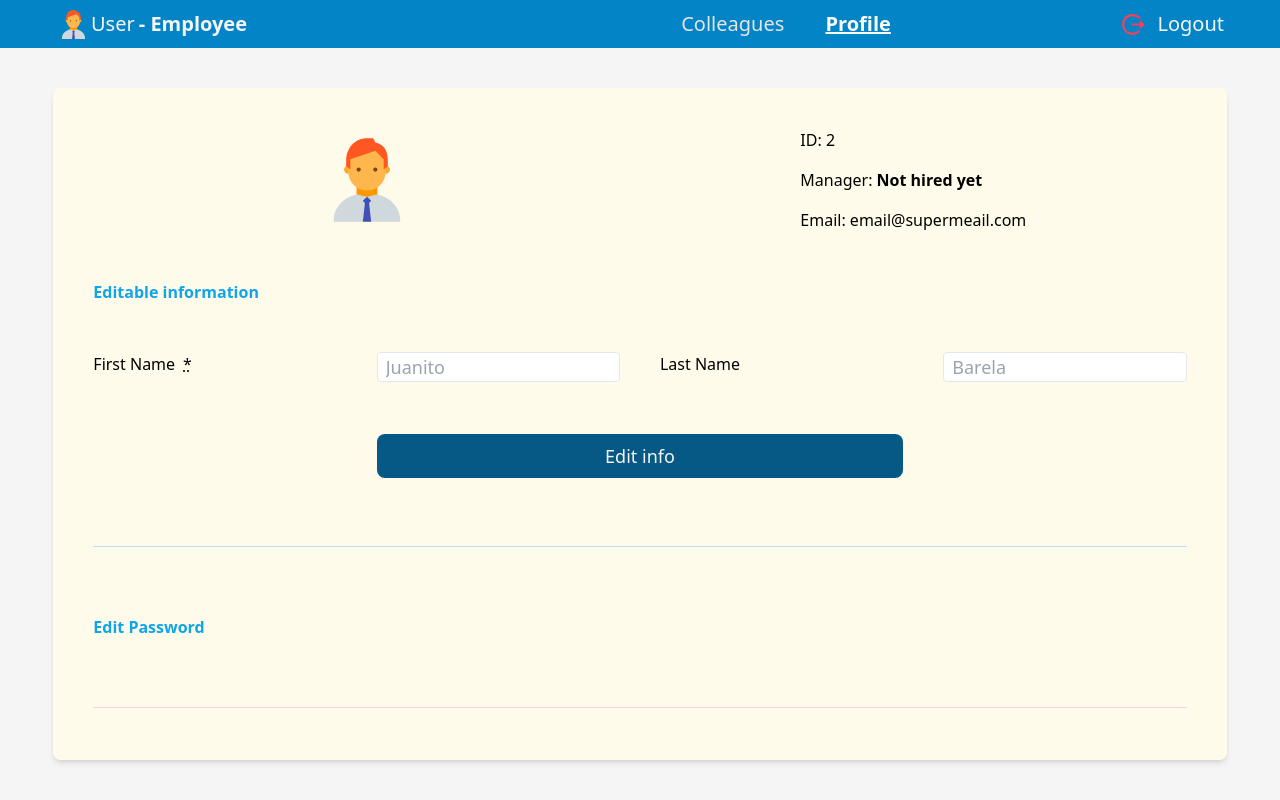
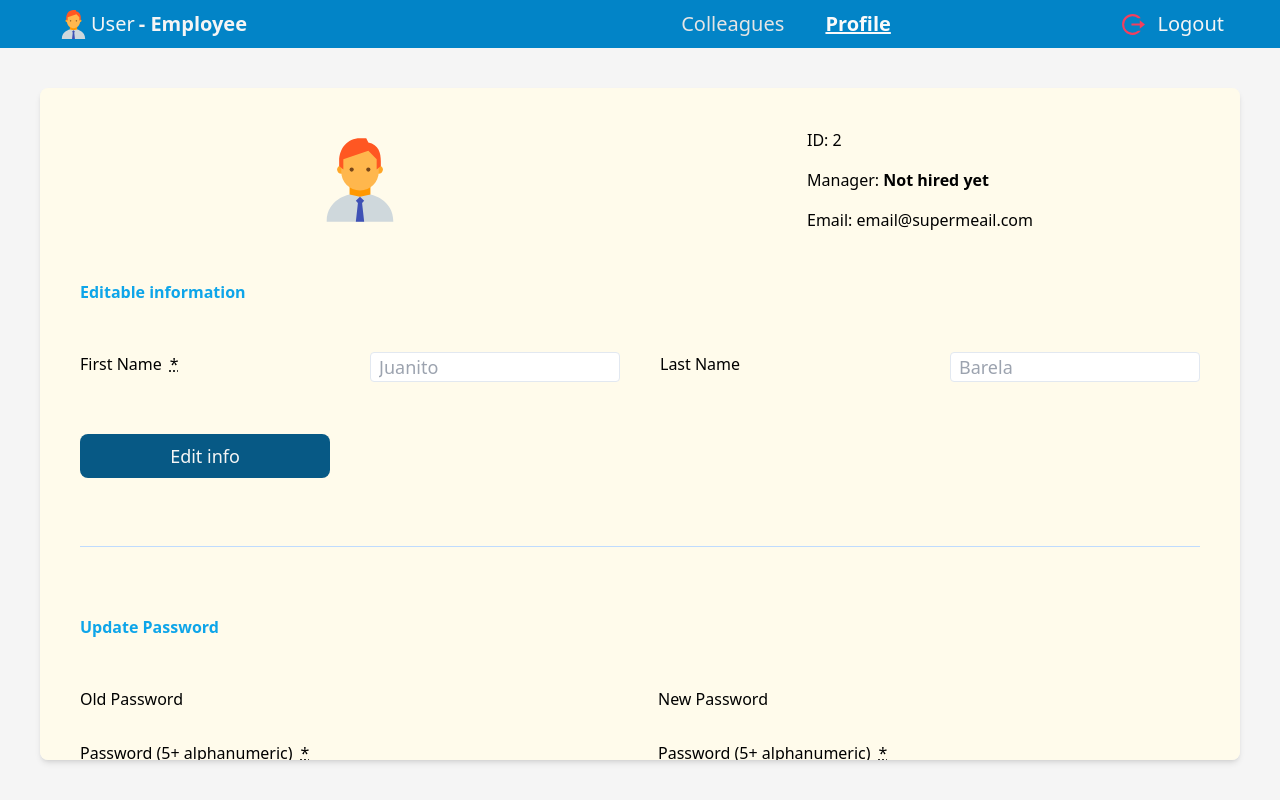
Before and after one commit to augusticor/pern-employees-front, a React (Vite) app: page /employee/profile in a window 1280 px wide. Built offline with nearby package versions, Linux system fonts and the light colour scheme; no server answers.

Commit message:
Update password UI and update sonner package version

```diff
--- a/package.json
+++ b/package.json
@@ -13,7 +13,7 @@
     "react": "^18.2.0",
     "react-dom": "^18.2.0",
     "react-icons": "^4.8.0",
-    "sonner": "^0.2.0",
+    "sonner": "0.3.0",
     "wouter": "^2.10.0",
     "zustand": "^4.3.6"
   },
--- a/src/auth/components/PasswordInput.tsx
+++ b/src/auth/components/PasswordInput.tsx
@@ -5,18 +5,20 @@ interface Props {
   inputClasses: string;
   svgFillColor: string;
   handleChange: (event: React.ChangeEvent<HTMLInputElement>) => void;
+  inputId?: string;
 }
 
 export const PasswordInput: React.FC<Props> = ({
   inputClasses,
   svgFillColor,
   handleChange,
+  inputId = 'inppassword',
 }) => {
   const [hidePassword, setHidePassword] = useState(true);
 
   return (
     <>
-      <label htmlFor='inppassword' className='mt-5'>
+      <label htmlFor={inputId} className='mt-5'>
         Password (5+ alphanumeric)
         <abbr
           title='Required, 5 or more letters and/or numbers'
@@ -31,7 +33,7 @@ export const PasswordInput: React.FC<Props> = ({
           className={`${inputClasses}`}
           type={hidePassword ? 'password' : 'text'}
           name='password'
-          id='inppassword'
+          id={inputId}
           placeholder='****************'
           title='5 or more letters and/or numbers'
           onChange={handleChange}
--- /dev/null
+++ b/src/employees/components/UpdatePassword.tsx
@@ -0,0 +1,42 @@
+import { PasswordInput } from '../../auth/components';
+
+export const UpdatePassword = () => {
+  const handleUpdatePassword = (e: React.FormEvent<HTMLFormElement>) => {
+    e.preventDefault();
+  };
+
+  const inputClasses =
+    'text-lg outline-1 outline-sky-700 border rounded border-slate-200 hover:border-sky-600 pl-2 outline-offset-2';
+
+  return (
+    <form className='flex flex-col' onSubmit={handleUpdatePassword}>
+      <div className='grid grid-cols-[1fr_1fr] grid-rows-2 gap-x-9'>
+        <label>Old Password</label>
+
+        <label>New Password</label>
+
+        <div>
+          <PasswordInput
+            inputId='oldpassword'
+            inputClasses={inputClasses}
+            svgFillColor='hover:fill-sky-600'
+            handleChange={() => {}}
+          />
+        </div>
+
+        <div>
+          <PasswordInput
+            inputId='newpassword'
+            inputClasses={inputClasses}
+            svgFillColor='hover:fill-sky-600'
+            handleChange={() => {}}
+          />
+        </div>
+      </div>
+
+      <button className='self-start bg-sky-800 text-neutral-100 text-lg rounded-lg p-2 mt-5 hover:bg-sky-900'>
+        Update password
+      </button>
+    </form>
+  );
+};
--- a/src/employees/pages/Profile.tsx
+++ b/src/employees/pages/Profile.tsx
@@ -1,15 +1,20 @@
 import { FcBusinessman, FcManager } from 'react-icons/fc';
 import { useAuthStore } from '../../store/useAuthStore';
+import { UpdatePassword } from '../components/UpdatePassword';
 
 export const Profile = () => {
   const user = useAuthStore((state) => state.user);
+
+  const handleEditInfo = (e: React.FormEvent<HTMLFormElement>) => {
+    e.preventDefault();
+  };
 
   const inputClasses =
     'text-lg outline-1 outline-sky-700 border rounded border-slate-200 hover:border-sky-600 pl-2 outline-offset-2';
 
   return (
-    <div className='bg-neutral-100 flex justify-center py-10'>
-      <main className='flex flex-col gap-y-12 w-full sm:w-11/12 bg-amber-50 rounded-lg shadow-md p-10 overflow-y-auto'>
+    <div className='bg-neutral-100 flex justify-center p-10'>
+      <main className='flex flex-col gap-y-12 bg-amber-50 rounded-lg shadow-md p-10 overflow-y-scroll'>
         <section className='grid grid-cols-[1fr_1fr] items-center justify-items-center'>
           {user?.role ? <FcBusinessman size={100} /> : <FcManager size={100} />}
 
@@ -30,7 +35,7 @@ export const Profile = () => {
 
         <strong className='text-sky-500'>Editable information</strong>
 
-        <form className='grid grid-cols-4 gap-y-8 gap-x-10'>
+        <form className='grid grid-cols-4 gap-y-8 gap-x-10' onSubmit={handleEditInfo}>
           <label htmlFor='inpfirstname'>
             First Name
             <abbr title='Required, min length 2' aria-required='true' className='ml-2'>
@@ -56,21 +61,27 @@ export const Profile = () => {
             defaultValue={user?.lastName || ''}
           />
 
-          <button className='col-span-2 col-start-2 bg-sky-800 text-neutral-100 text-lg rounded-lg py-2 mt-5 hover:bg-sky-900'>
+          <button className='bg-sky-800 text-neutral-100 text-lg rounded-lg py-2 mt-5 hover:bg-sky-900'>
             Edit info
           </button>
         </form>
 
         <hr className='my-5 border-blue-200' />
 
-        <strong className='text-sky-500'>Edit Password</strong>
+        <strong className='text-sky-500'>Update Password</strong>
+
+        <UpdatePassword />
 
         <hr className='my-5 border-pink-200' />
 
         <strong className='text-pink-500'>Danger zone</strong>
 
         <button className='bg-pink-600 w-max p-2 text-neutral-200 rounded-lg hover:bg-pink-700'>
-          Delete Account
+          Resign job
+        </button>
+
+        <button className='bg-pink-600 w-max p-2 text-neutral-200 rounded-lg hover:bg-pink-700'>
+          Delete account
         </button>
       </main>
     </div>
```
Also changed, not shown: 2 other files (tests, documents, lock files or other folders).
